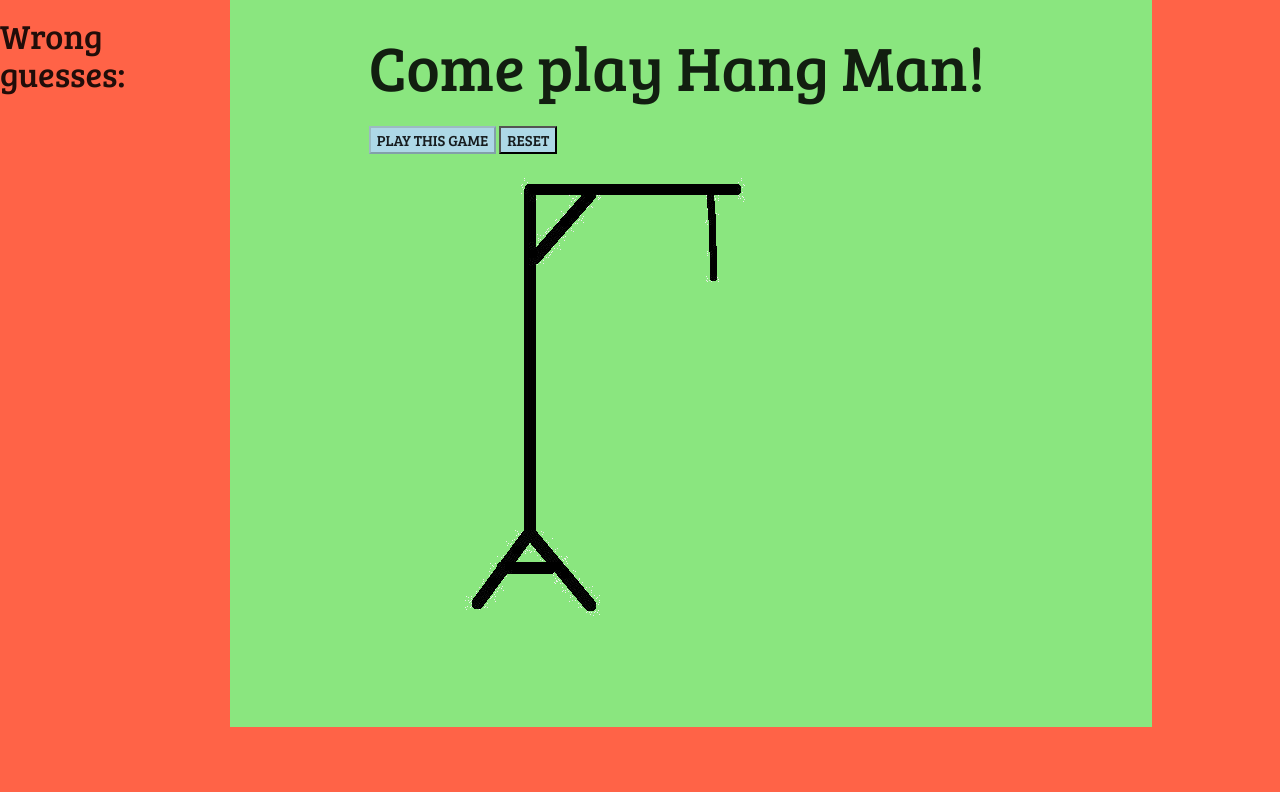
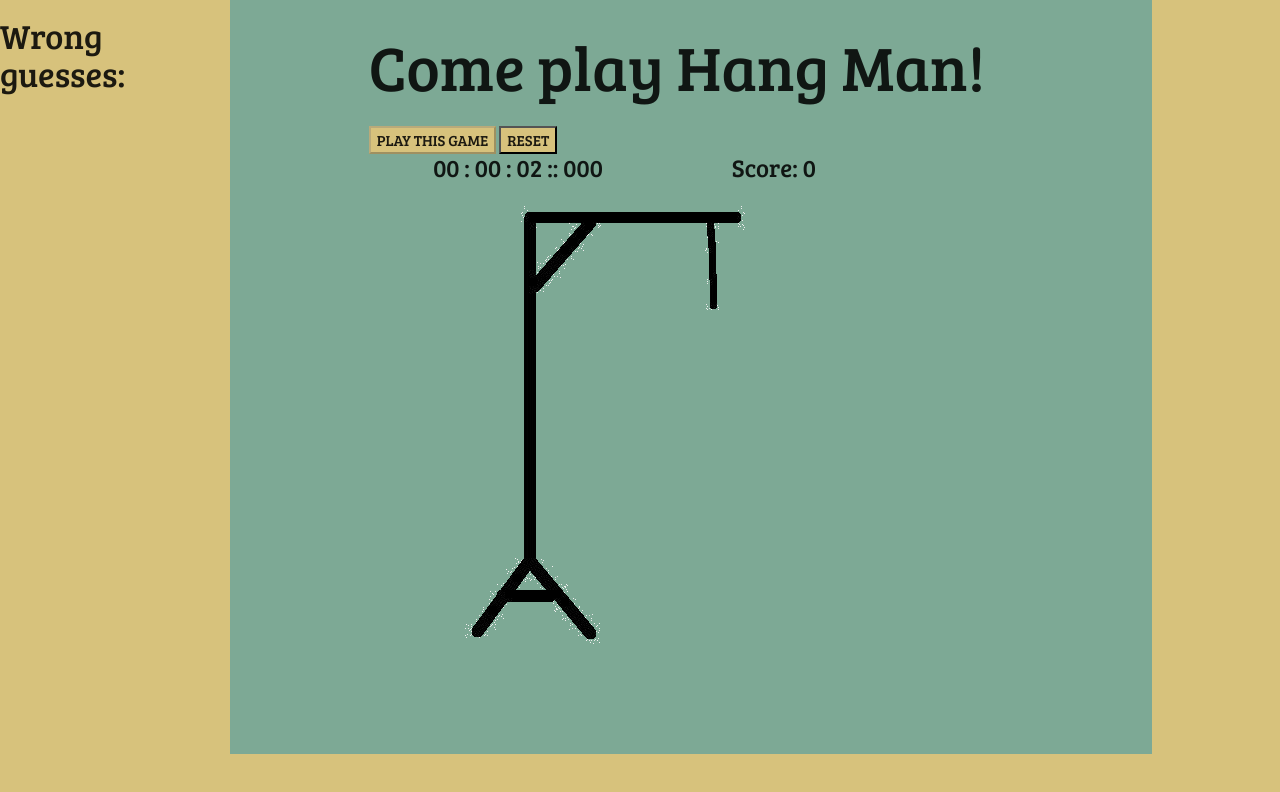
Before and after one commit to AlexWaldron/Hangman, a plain HTML site: page index.html in a window 1280 px wide. Both pictures are taken after a click on the button "PLAY THIS GAME". Drawn offline with nearby package versions, Linux system fonts and the light colour scheme; no server answers.

Commit message:
added score

```diff
--- a/css/style.css
+++ b/css/style.css
@@ -24,11 +24,21 @@ aside{
 
 section{
   width: 80%;
-  background-color: #8AE67F;
+  background-color: #7DA995;
   min-width: 80%;
   max-width: 80%;
 }
 
+h5{
+  display: inline-block;
+  margin: 0 10%;
+}
+
+.subTitle{
+  display: flex;
+  flex-direction: row;
+  align-items: flex-start;
+}
 
 #p{
   font-size: 1.2em;
@@ -44,7 +54,7 @@ section{
 }
 
 button {
-  background: lightblue;
+  background: #D7C27C;
 }
 
 #head {
@@ -108,7 +118,7 @@ body {
   font-family: 'Bree Serif', serif;
   height: 100%;
   width: auto;
-  background: tomato;
+  background: #D7C27C;
 
 }
 
@@ -126,7 +136,7 @@ body {
     }
 
       aside{
-        background: tomato;
+
         font-size: 2rem;
         margin: 0;
         padding-bottom: 80%;
--- a/index.html
+++ b/index.html
@@ -22,10 +22,18 @@
     <section class='container'>
       <div class='container'>
         <header>
+
           <h1>Come play Hang Man!</h1>
           <div class='gameInfo'>
           <button class='play col s1 l2'>PLAY THIS GAME</button>
           <button class='reset col s1 l2'>RESET</button>
+        </div>
+        <div class='subTitle' id="time">
+            <h5><span id="hours">00</span> :
+            <span id="minutes">00</span> :
+            <span id="seconds">00</span> ::
+            <span id="milliseconds">000</span></h1>
+            <h5><span id='score'>Score: </span>0</h2>
         </div>
       </header>
         <p id='p'>
@@ -89,6 +97,7 @@
   </div>
   <script src="css/sweetalert-master/dist/sweetalert.min.js"></script>
   <script src="https://code.jquery.com/jquery-3.2.1.min.js" integrity="sha256-hwg4gsxgFZhOsEEamdOYGBf13FyQuiTwlAQgxVSNgt4=" crossorigin="anonymous"></script>
+  <script src="js/timer.js"></script>
   <script src="js/game.js"></script>
 </body>
 
--- a/js/game.js
+++ b/js/game.js
@@ -75,6 +75,7 @@ function getRandomWord(){
       for (var i = 0; i < $lines.length; i++) {
         if ($lines[i].id === guess) {
           counterW++;
+          keepScore();
           $lines[i].innerHTML = guess;
         }
       }
@@ -87,6 +88,13 @@ function getRandomWord(){
     }
   }
 
+  function keepScore(){
+    score = 0
+    for(let i=0; i<counterW; i++){
+      score = score + 1;
+    }
+    $('#score').html(score)
+  }
   function displayMeeseeks(counterL) {
     switch (counterL) {
       case 0:
--- /dev/null
+++ b/js/timer.js
@@ -0,0 +1,68 @@
+$(function() {
+
+  var hours = minutes = seconds = milliseconds = 0;
+  var prev_hours = prev_minutes = prev_seconds = prev_milliseconds = undefined;
+  var timeUpdate;
+
+  // Start/Pause/Resume button onClick
+  $(".play").on('click', (function() {
+    // Start button
+
+    prev_hours = parseInt($("#hours").html());
+    prev_minutes = parseInt($("#minutes").html());
+    prev_seconds = parseInt($("#seconds").html());
+    prev_milliseconds = parseInt($("#milliseconds").html());
+    setTimeout(function() {
+      updateTime(prev_hours, prev_minutes, prev_seconds, prev_milliseconds);
+    }, 800);
+  }));
+
+  // Reset button onClick
+  $(".reset").on('click', (function() {
+    if (timeUpdate) clearInterval(timeUpdate);
+    setStopwatch(0, 0, 0, 0);
+  }));
+
+  // Update time in stopwatch periodically - every 25ms
+  function updateTime(prev_hours, prev_minutes, prev_seconds, prev_milliseconds) {
+    var startTime = new Date(); // fetch current time
+
+    timeUpdate = setInterval(function() {
+      var timeElapsed = new Date().getTime() - startTime.getTime(); // calculate the time elapsed in milliseconds
+
+      // calculate hours
+      hours = parseInt(timeElapsed / 1000 / 60 / 60) + prev_hours;
+
+      // calculate minutes
+      minutes = parseInt(timeElapsed / 1000 / 60) + prev_minutes;
+      if (minutes > 60) minutes %= 60;
+
+      // calculate seconds
+      seconds = parseInt(timeElapsed / 1000) + prev_seconds;
+      if (seconds > 60) seconds %= 60;
+
+      // calculate milliseconds
+      milliseconds = timeElapsed + prev_milliseconds;
+      if (milliseconds > 1000) milliseconds %= 1000;
+
+      // set the stopwatch
+      setStopwatch(hours, minutes, seconds, milliseconds);
+
+    }, 25); // update time in stopwatch after every 25ms
+
+  }
+
+  // Set the time in stopwatch
+  function setStopwatch(hours, minutes, seconds, milliseconds) {
+    $("#hours").html(prependZero(hours, 2));
+    $("#minutes").html(prependZero(minutes, 2));
+    $("#seconds").html(prependZero(seconds, 2));
+    $("#milliseconds").html(prependZero(milliseconds, 3));
+  }
+
+  // Prepend zeros to the digits in stopwatch
+  function prependZero(time, length) {
+    time = new String(time); // stringify time
+    return new Array(Math.max(length - time.length + 1, 0)).join("0") + time;
+  }
+});
```
